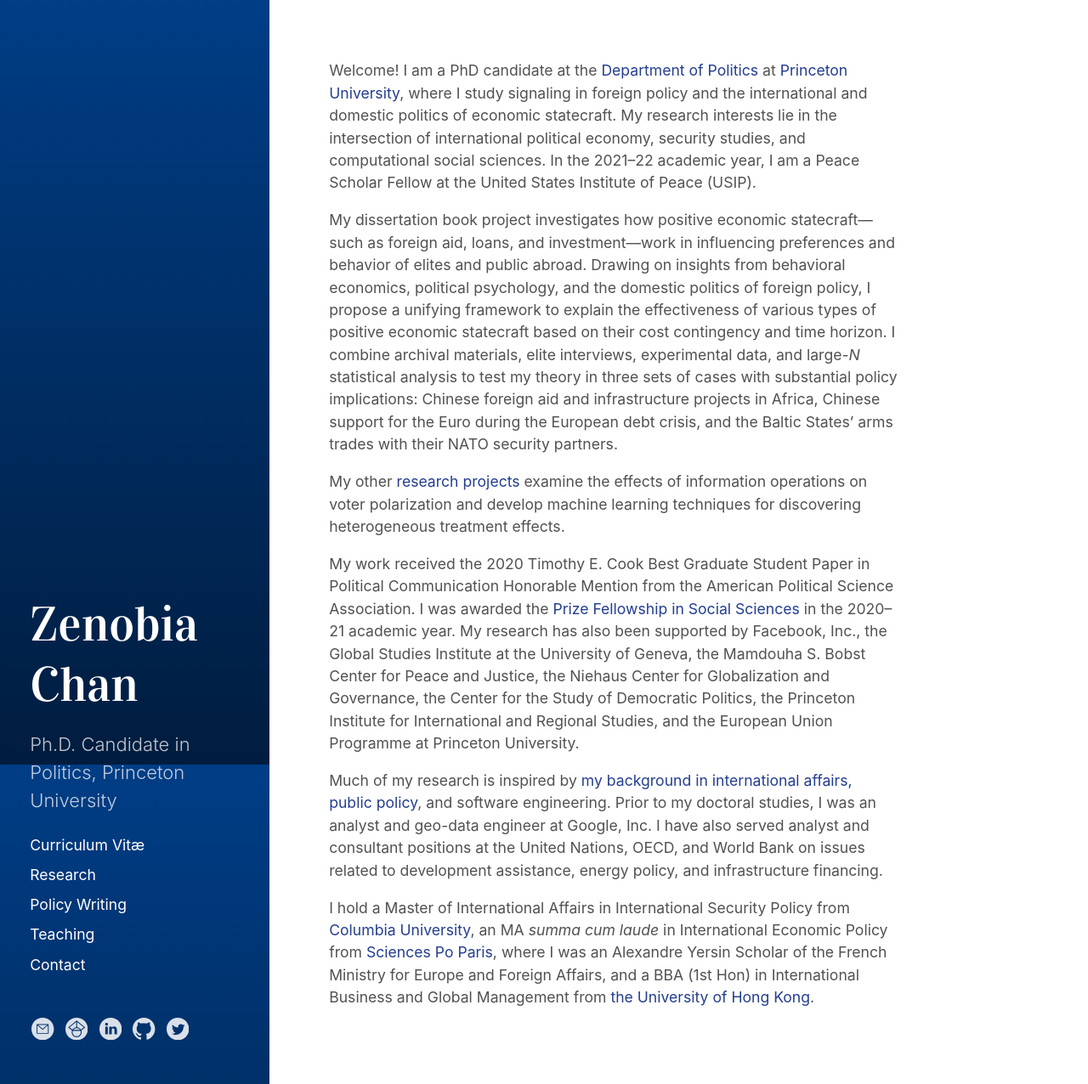
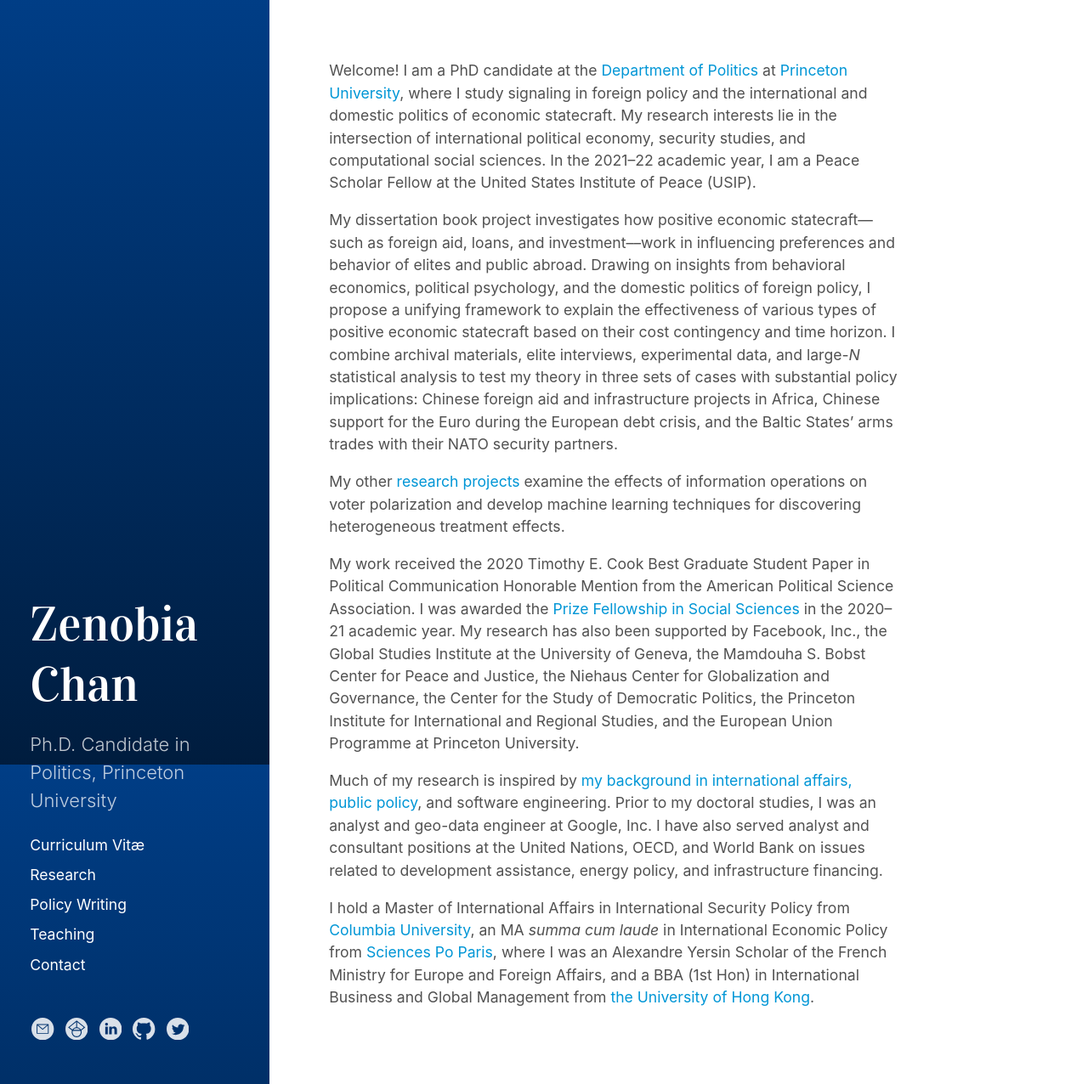
Before and after one commit to ztchan/my-website, a Jekyll site: the page built from index.html, in a window 1280 px wide and 1276 px high. Shown: the whole window at 85% size. Built offline with Jekyll 4.4.1, drawn with Linux system fonts in a browser that asks for light colours; the list of posts is cut into pages by our own code.

Commit message:
Update main.scss

```diff
--- a/assets/css/main.scss
+++ b/assets/css/main.scss
@@ -1,5 +1,5 @@
 ---
 ---
 $sidebar-bg-color: #002d62;
-$link-color: #243e8f;
+$link-color: #0096d6;
 @import "hydeout";
```
